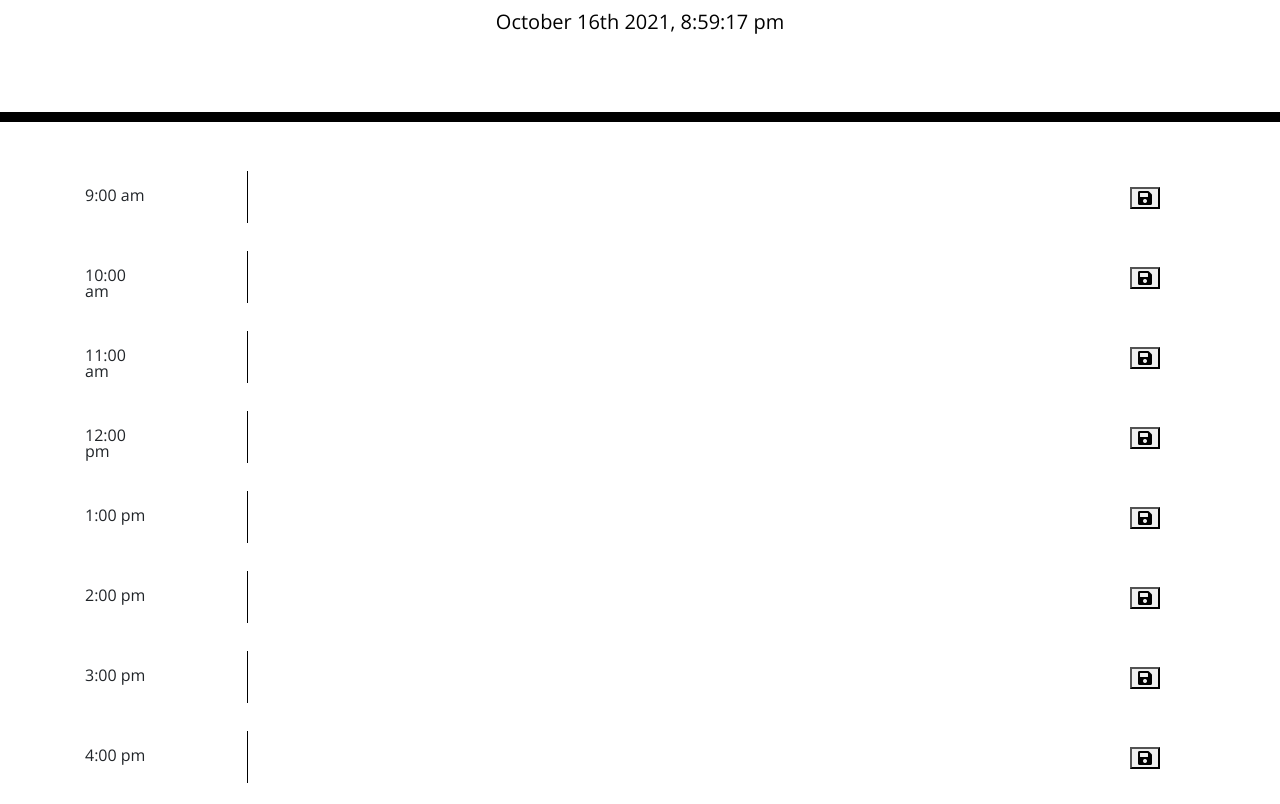
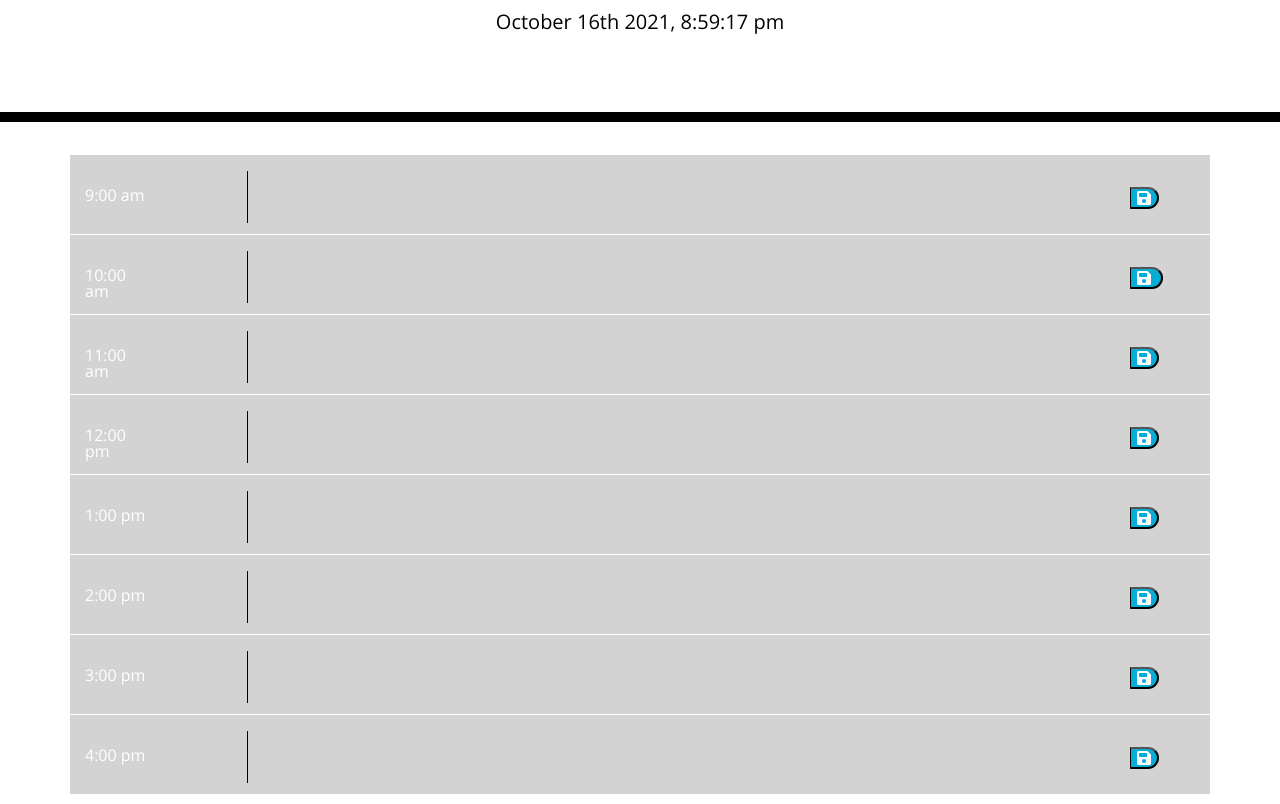
Before and after one commit to sandy-06/Work-Day-Scheduler, a plain HTML site: page index.html in a window 1280 px wide. Shown: the part 182-986 px from the top of the page. Drawn offline with nearby package versions, Linux system fonts and the light colour scheme.

Commit message:
working code

```diff
--- a/assets/js/script.js
+++ b/assets/js/script.js
@@ -6,18 +6,33 @@ console.log(moment().format('MMMM Do YYYY, h:mm:ss a'));
 // times are from 9-5( 8 time blocks)
 let dt = moment();
 dt.format("HH:mm");
-var line = document.getElementsByClassName("row")
+var line = ["9", "10", "11", "12", "13", "14", "15", "16"]
+console.log(line)
+
+
+
 for (let i = 0; i < line.length; i++) {
-    if (line[i].getAttribute("id") === moment().hours()) {
-        (line.childNodes[1].classList.add('bg-danger'))
-    } else if (((line[i].getAttribute("id") < dt.hours()))) {
-        ((line.childNodes[i].classList.add("bg-secondary")))
+    var id = "#" + line[i]
+var storage = localStorage.getItem(line[i])
+   $(id).children(".col-10").children("textarea").val(storage);
+        if (line[i] == moment().hours()) {
+      $(id).addClass('present')
+        } else if(line[i] < moment().hours()) {
+            $(id).addClass("past")
+        }
 
-        }
-        else {
 
-            (line.childNodes[i].classList.add("bg-success"));
+     else {
+        $(id).addClass("future")
         }
     };
-    // tabs on side
-   // (line.childNodes[i].childNodes[0].classList.add())
+$(".saveBtn").on("click", function() {
+ var data=$(this).parent().siblings(".col-10").children("textarea").val();
+    var hour=$(this).parent().parent().attr("id")
+    localStorage.setItem(hour, data);
+})
+
+
+
+
+//getParent go to sibling grab textarea
--- a/index.html
+++ b/index.html
@@ -6,8 +6,7 @@
     <meta name="viewport" content="width=device-width, initial-scale=1.0" />
     <meta http-equiv="X-UA-Compatible" content="ie=edge" />
     <link rel="stylesheet" href="https://stackpath.bootstrapcdn.com/bootstrap/4.3.1/css/bootstrap.min.css" />
-    <link rel="stylesheet" href="https://use.fontawesome.com/releases/v5.8.1/css/all.css"
-        integrity="sha384-50oBUHEmvpQ+1lW4y57PTFmhCaXp0ML5d60M1M7uH2+nqUivzIebhndOJK28anvf" crossorigin="anonymous" />
+    <link rel="stylesheet" href="https://use.fontawesome.com/releases/v5.8.1/css/all.css" integrity="sha384-50oBUHEmvpQ+1lW4y57PTFmhCaXp0ML5d60M1M7uH2+nqUivzIebhndOJK28anvf" crossorigin="anonymous" />
     <link href="https://fonts.googleapis.com/css?family=Open+Sans&display=swap" rel="stylesheet" />
     <link rel="stylesheet" href="./assets/css/style.css" />
     <title>Work Day Scheduler</title>
@@ -30,7 +29,7 @@
                 <textarea></textarea>
             </div>
             <div class="col-1">
-                <button><i class="fas fa-save"></i></button>
+                <button class=saveBtn><i class="fas fa-save"></i></button>
             </div>
         </div>
         <div class="row" id="10">
@@ -41,7 +40,7 @@
                 <textarea></textarea>
             </div>
             <div class="col-1">
-                <button><i class="fas fa-save"></i></button>
+                <button class=saveBtn><i class="fas fa-save"></i> </button>
             </div>
         </div>
         <div class="row" id="11">
@@ -53,7 +52,7 @@
             </div>
 
             <div class="col-1">
-                <button><i class="fas fa-save"></i></button>
+                <button class=saveBtn><i class="fas fa-save"></i></button>
             </div>
         </div>
         <div class="row" id="12">
@@ -64,7 +63,7 @@
                 <textarea></textarea>
             </div>
             <div class="col-1">
-                <button><i class="fas fa-save"></i></button>
+                <button class=saveBtn><i class="fas fa-save "></i></button>
             </div>
         </div>
         <div class="row" id="13">
@@ -75,7 +74,7 @@
                 <textarea></textarea>
             </div>
             <div class="col-1">
-                <button><i class="fas fa-save"></i></button>
+                <button class=saveBtn><i class="fas fa-save"></i></button>
             </div>
         </div>
         <div class="row" id="14">
@@ -86,7 +85,7 @@
                 <textarea></textarea>
             </div>
             <div class="col-1">
-                <button><i class="fas fa-save"></i></button>
+                <button class=saveBtn><i class="fas fa-save"></i></button>
             </div>
         </div>
         <div class="row" id="15">
@@ -97,7 +96,7 @@
                 <textarea></textarea>
             </div>
             <div class="col-1">
-                <button><i class="fas fa-save"></i></button>
+                <button class=saveBtn><i class="fas fa-save"></i></button>
             </div>
         </div>
         <div class="row" id="16">
@@ -108,7 +107,7 @@
                 <textarea></textarea>
             </div>
             <div class="col-1">
-                <button><i class="fas fa-save"></i></button>
+                <button class=saveBtn><i class="fas fa-save"></i></button>
             </div>
         </div>
     </div>
```
Also changed, not shown: assets/css/style.css (+5 -4 lines).
